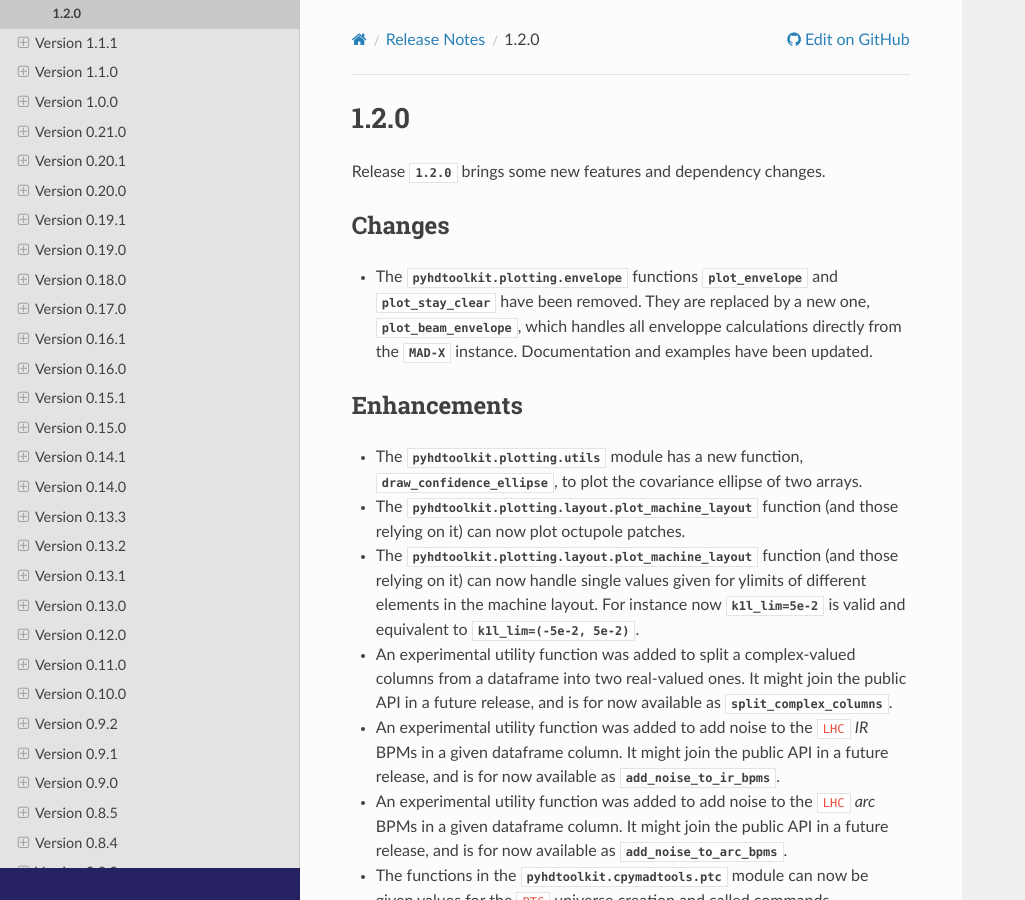
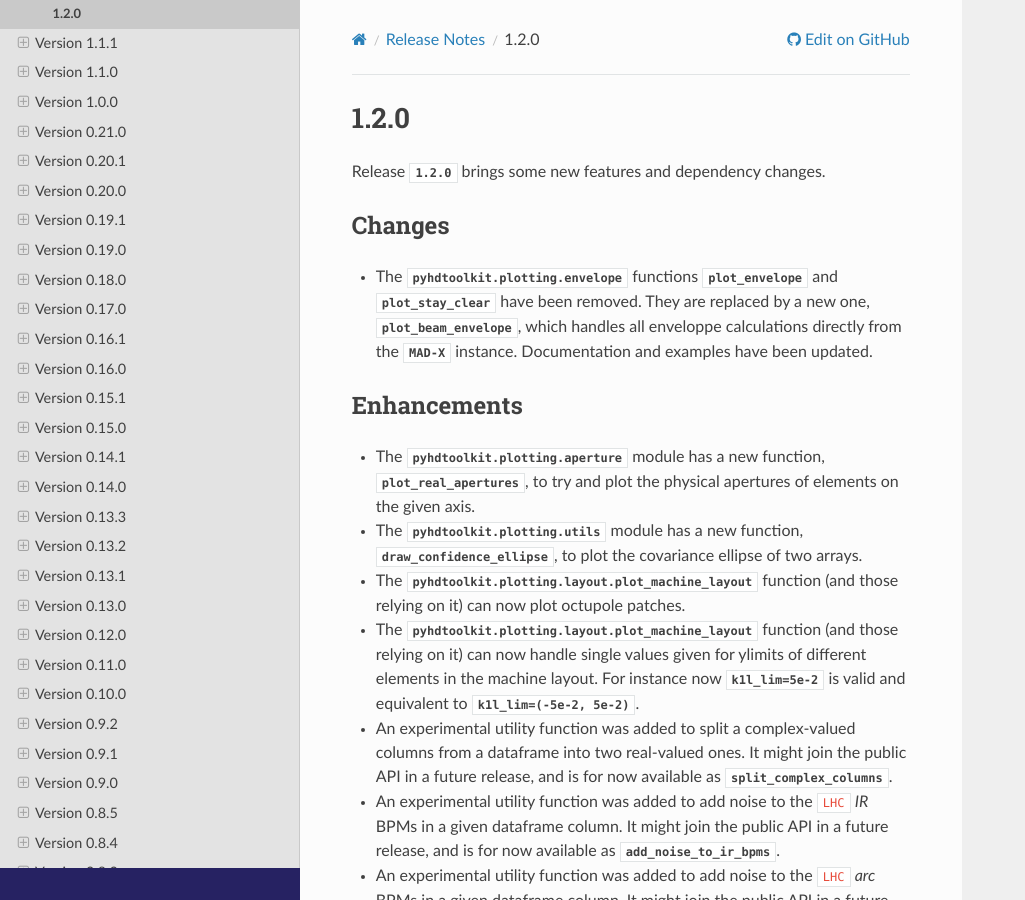
Before and after one commit to fsoubelet/PyhDToolkit, a Sphinx documentation site: the page built from docs/releases/v1.2.0.rst, in a window 1280 px wide and 900 px high. Shown: the whole window, without its empty margins (0-1025 px from the left). Built offline with Sphinx 7.4.7 and the Read the Docs theme 2.0.0, drawn with Linux system fonts in a browser that asks for light colours; pages that are not in the unit, such as notebooks, are missing from menus.

Commit message:
add to changelog

```diff
--- a/docs/releases/v1.2.0.rst
+++ b/docs/releases/v1.2.0.rst
@@ -13,6 +13,7 @@ Changes
 Enhancements
 ~~~~~~~~~~~~
 
+* The `pyhdtoolkit.plotting.aperture` module has a new function, `~pyhdtoolkit.plotting.aperture.plot_real_apertures`, to try and plot the physical apertures of elements on the given axis.
 * The `pyhdtoolkit.plotting.utils` module has a new function, `~pyhdtoolkit.plotting.utils.draw_confidence_ellipse`, to plot the covariance ellipse of two arrays.
 * The `pyhdtoolkit.plotting.layout.plot_machine_layout` function (and those relying on it) can now plot octupole patches.
 * The `pyhdtoolkit.plotting.layout.plot_machine_layout` function (and those relying on it) can now handle single values given for ylimits of different elements in the machine layout. For instance now `k1l_lim=5e-2` is valid and equivalent to `k1l_lim=(-5e-2, 5e-2)`.
```
